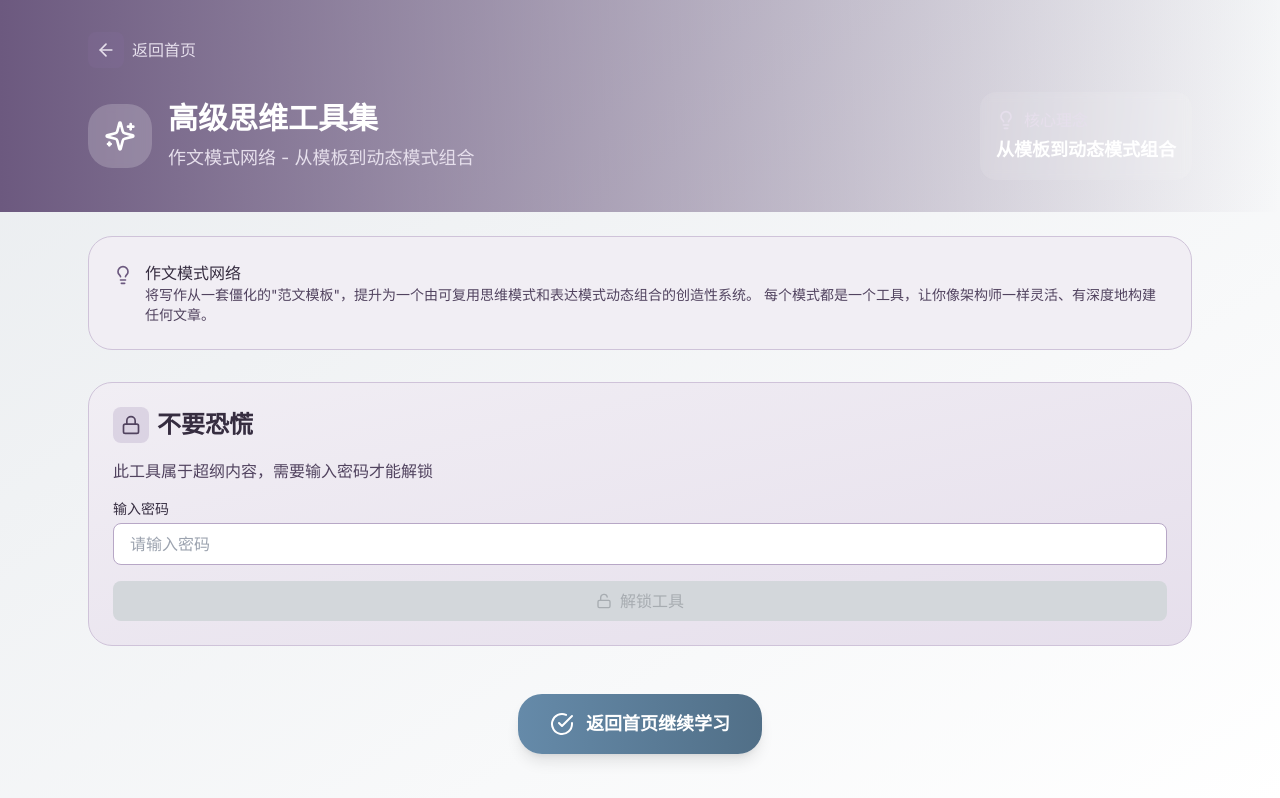
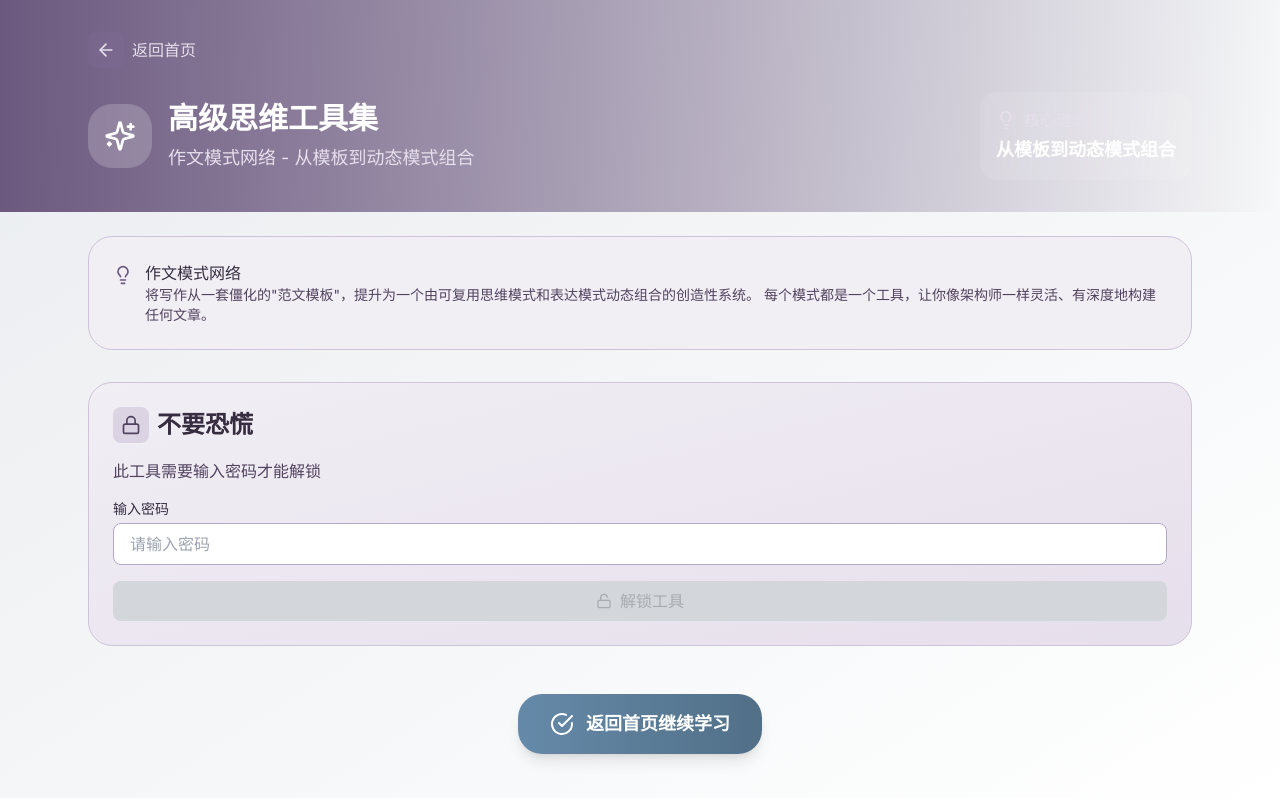
Before and after one commit to InitialXKO/Writing, a Next.js app: page /tools/advanced-tools in a window 1280 px wide. Shown: the top 798 px of the page. Built offline with nearby package versions, Linux system fonts and the light colour scheme.

Commit message:
将密码解锁标题改为'不要恐慌'，优化解锁提示信息

```diff
--- a/src/components/AdvancedToolsHub.tsx
+++ b/src/components/AdvancedToolsHub.tsx
@@ -258,7 +258,7 @@
                   <Lightbulb className="w-5 h-5 text-morandi-orange-600" />
                 </div>
                 <div>
-                  <p className="text-morandi-orange-800 font-medium">高阶提示</p>
+                  <p className="text-morandi-orange-800 font-medium">超纲警告</p>
                   <p className="text-morandi-orange-700 text-sm">
                     模式让你在约束中游刃有余；思考让你在创造中独一无二。
                     用理解文学的思路理解科学，用分析历史的眼光分析当下。
--- a/src/components/PasswordInput.tsx
+++ b/src/components/PasswordInput.tsx
@@ -49,7 +49,7 @@
         不要恐慌
       </h2>
       <p className="text-morandi-purple-700 mb-4">
-        此工具属于超纲内容，需要输入密码才能解锁
+        此工具需要输入密码才能解锁
       </p>
 
       <form onSubmit={handleSubmit} className="space-y-4">
```
